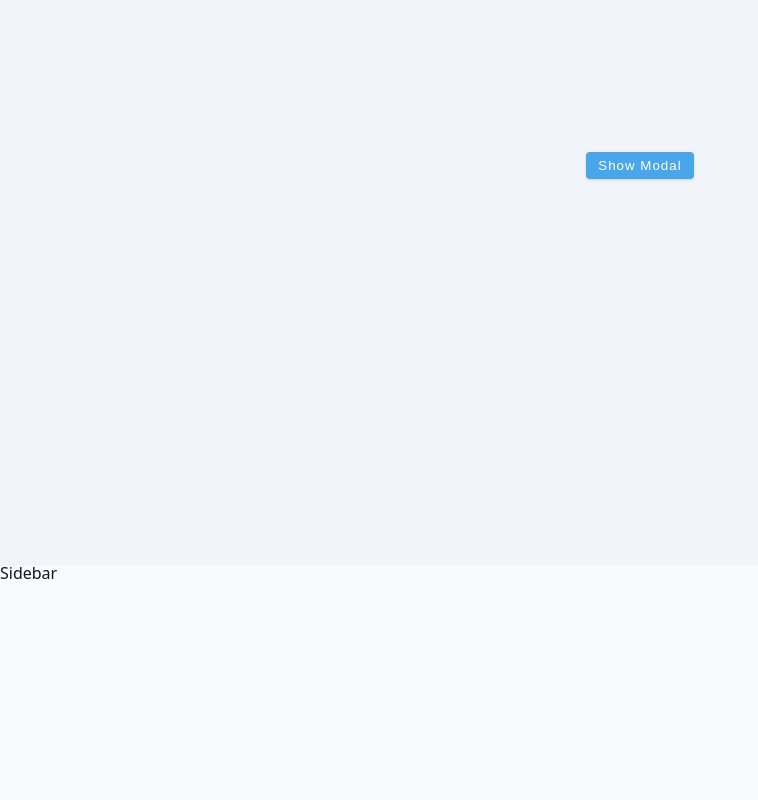
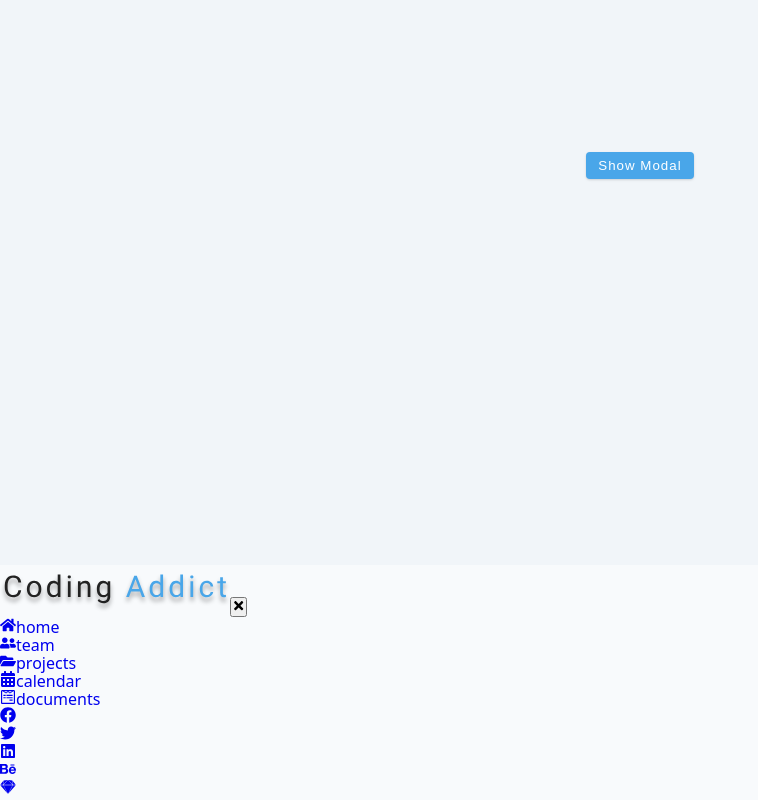
Before and after one commit to luc4s-git/sidebar, a React (Vite) app: page / in a window 1280 px wide. Shown: the part 235-1035 px from the top of the page, without its empty margins (0-758 px from the left). Before the commit the page ends 819 px from the top, so only its background shows below. Built offline with nearby package versions, Linux system fonts and the light colour scheme.

Commit message:
sidebar component

```diff
--- a/src/components/Sidebar.jsx
+++ b/src/components/Sidebar.jsx
@@ -1,3 +1,40 @@
+import { useGlobalContext } from '../context/context';
+
+import { socials, links } from '../data';
+import { FaTimes } from 'react-icons/fa';
+import logo from '../logo.svg';
+
 export default function Sidebar() {
-  return <div>Sidebar</div>;
+  const { isSidebarOpen, closeSidebar } = useGlobalContext();
+  return (
+    <aside className="sidebar">
+      <div className="sidebar-header">
+        <img src={logo} alt="logo" />
+        <button className="close-btn" onClick={closeSidebar}>
+          <FaTimes />
+        </button>
+      </div>
+      <ul className="links">
+        {links.map((link) => {
+          return (
+            <li key={link.id}>
+              <a href={link.url}>
+                {link.icon}
+                {link.text}
+              </a>
+            </li>
+          );
+        })}
+      </ul>
+      <ul className="social-links">
+        {socials.map((social) => {
+          return (
+            <li key={social.id}>
+              <a href={social.url}>{social.icon}</a>
+            </li>
+          );
+        })}
+      </ul>
+    </aside>
+  );
 }
--- a/src/data.jsx
+++ b/src/data.jsx
@@ -46,7 +46,7 @@ export const links = [
   },
 ];
 
-export const social = [
+export const socials = [
   {
     id: 1,
     url: 'https://www.twitter.com',
```
